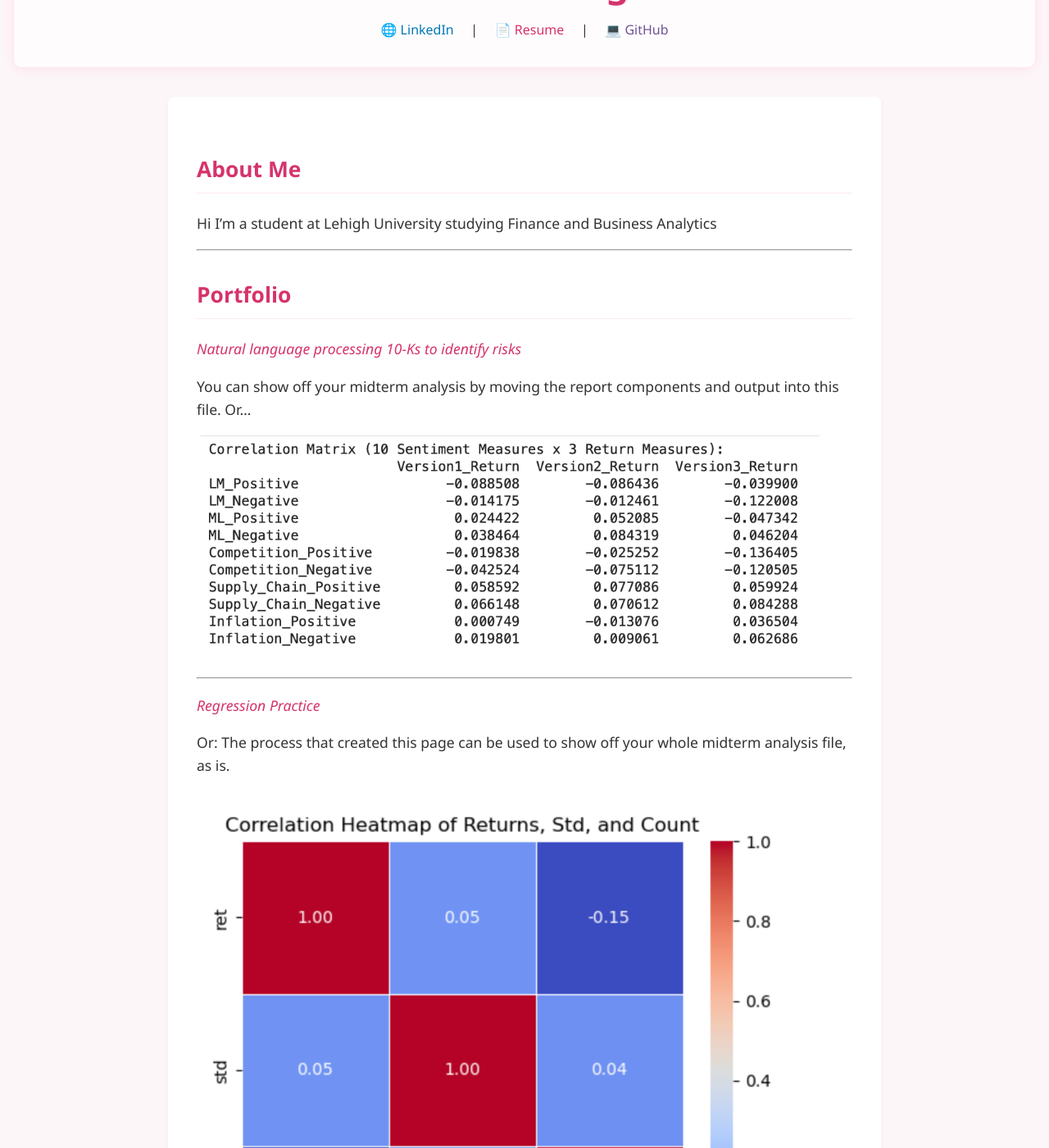
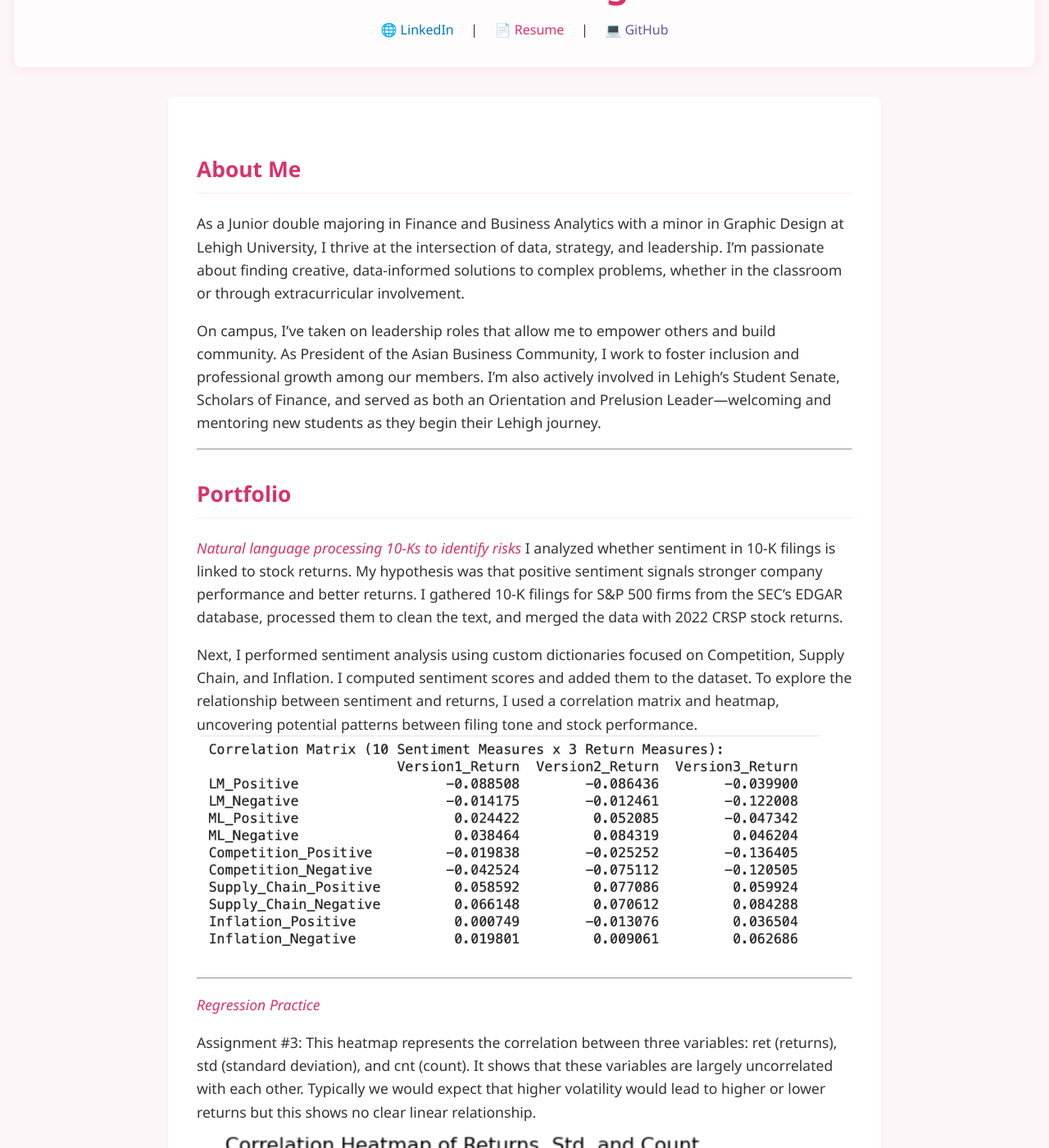
Before and after one commit to alicez01/alicez01.github.io, a Jekyll site: the page built from index.md, in a window 1280 px wide and 1400 px high, scrolled down 326 px. Shown: the whole window at 82% size. Built offline with Jekyll 4.4.1, drawn with Linux system fonts in a browser that asks for light colours; our own code applies the rules of GitHub Pages for plain Markdown files; some of the changed text lies outside the part shown.

Commit message:
Update index.md

```diff
--- a/index.md
+++ b/index.md
@@ -3,7 +3,9 @@ layout: default
 ---
 
 ## About Me
-Hi I'm a student at Lehigh University studying Finance and Business Analytics
+As a Junior double majoring in Finance and Business Analytics with a minor in Graphic Design at Lehigh University, I thrive at the intersection of data, strategy, and leadership. I’m passionate about finding creative, data-informed solutions to complex problems, whether in the classroom or through extracurricular involvement.
+
+On campus, I’ve taken on leadership roles that allow me to empower others and build community. As President of the Asian Business Community, I work to foster inclusion and professional growth among our members. I'm also actively involved in Lehigh's Student Senate, Scholars of Finance, and served as both an Orientation and Prelusion Leader—welcoming and mentoring new students as they begin their Lehigh journey.
 
 <!-- Upload your own photo and change the path -->
 
@@ -15,31 +17,19 @@ Hi I'm a student at Lehigh University studying Finance and Business Analytics
 <!-- You can link to other websites, PDFs in this repo, and other pages in this repo -->
 
 _**[Natural language processing 10-Ks to identify risks](midterm_summary)**_
+I analyzed whether sentiment in 10-K filings is linked to stock returns. My hypothesis was that positive sentiment signals stronger company performance and better returns. I gathered 10-K filings for S&P 500 firms from the SEC's EDGAR database, processed them to clean the text, and merged the data with 2022 CRSP stock returns.
 
-You can show off your midterm analysis by moving the report components and output into this file. Or...
-
+Next, I performed sentiment analysis using custom dictionaries focused on Competition, Supply Chain, and Inflation. I computed sentiment scores and added them to the dataset. To explore the relationship between sentiment and returns, I used a correlation matrix and heatmap, uncovering potential patterns between filing tone and stock performance.
 <img src="images/10x3_Correlation_Matrix.png" style="width: 95%; height: auto;" />
 
 ---
 
 _**[Regression Practice](Regression_practice)**_
 
-Or: The process that created this page can be used to show off your whole midterm analysis file, as is.
-
+Assignment #3: This heatmap represents the correlation between three variables: ret (returns), std (standard deviation), and cnt (count). It shows that these variables are largely uncorrelated with each other. Typically we would expect that higher volatility would lead to higher or lower returns but this shows no clear linear relationship.
 <img src="images/heatmap.png" style="width: 95%; height: auto;" />
 ---
 
-_**[Eventual team project](https://donbowen.github.io/teamproject/)**_
-
-<img src="images/dummy_thumbnail.jpg?raw=true"/>
-
----
-
-_**[Some personal project](/pdf/sample_presentation.pdf)**_
-
-<img src="images/dummy_thumbnail.jpg?raw=true"/>
-
----
 
 ## Career Objectives
 
```
